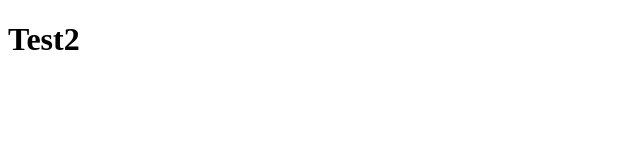
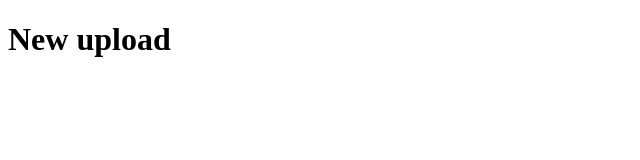
Before and after one commit to rajesht738/testCpanel, a plain HTML site: page index.html in a window 1280 px wide. Shown: the whole page, without its empty margins (0-640 px from the left). Drawn offline with Linux system fonts and the light colour scheme.

Commit message:
commited3

```diff
--- a/index.html
+++ b/index.html
@@ -7,6 +7,6 @@
     <title>Document</title>
 </head>
 <body>
-    <h1>Test2</h1>
+    <h1>New upload</h1>
 </body>
 </html>
```
